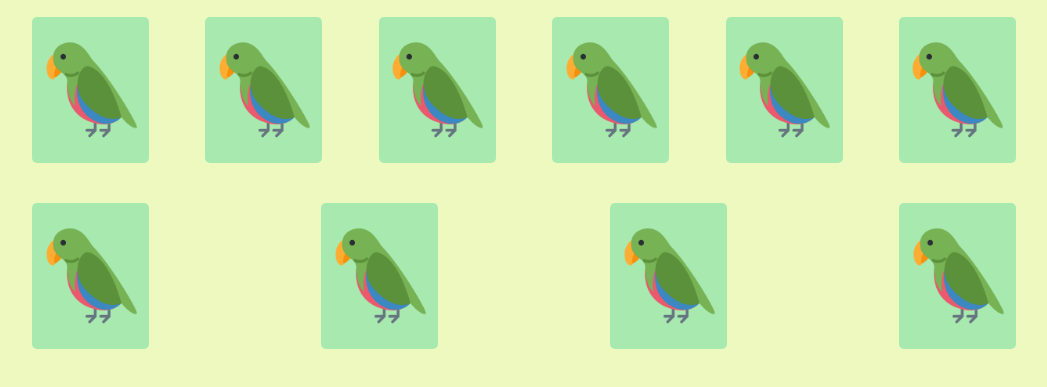
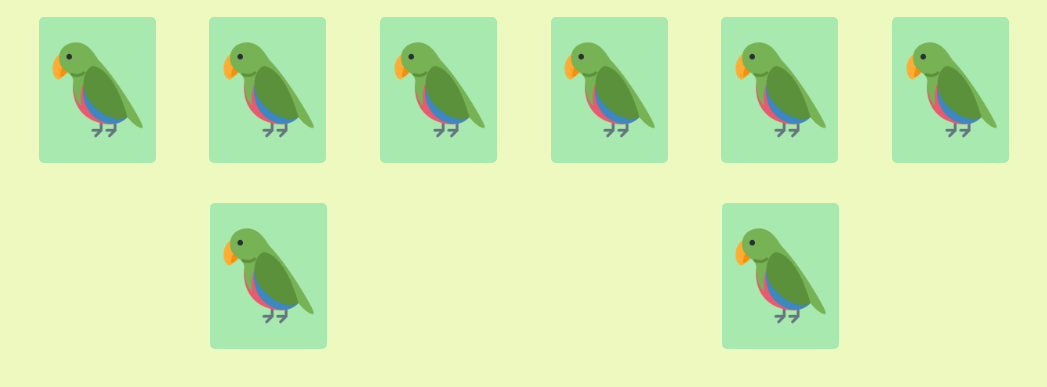
Before and after one commit to ErickCoelho/JogoDaMemoria, a plain HTML site: page index.html in a window 1280 px wide. Shown: the part 143-530 px from the top of the page, without its empty margins (116-1163 px from the left). Drawn offline with Linux system fonts and the light colour scheme.

Commit message:
print random cards quantity

```diff
--- a/css/style.css
+++ b/css/style.css
@@ -25,7 +25,7 @@ body {
     display: flex;
     flex-direction: row;
     flex-wrap: wrap;
-    justify-content: space-between;
+    justify-content: space-around;
     width: 80%;
     margin: auto;
 }
@@ -47,7 +47,7 @@ img{
 
 
 /* Estilos para telas menores */
-@media (max-width: 768px) {
+@media (max-width: 600px) {
     /* Estilos específicos para telas menores aqui */
     .title{
         font-size: 36px;
--- a/index.html
+++ b/index.html
@@ -10,16 +10,12 @@
 <body>
     <div class="title">Jogo da Memória</div>
     <div class="cardsbox">
+        <!--<div class="card"><img class="cardimage" src="assets/front.png"></div>
         <div class="card"><img class="cardimage" src="assets/front.png"></div>
         <div class="card"><img class="cardimage" src="assets/front.png"></div>
         <div class="card"><img class="cardimage" src="assets/front.png"></div>
         <div class="card"><img class="cardimage" src="assets/front.png"></div>
-        <div class="card"><img class="cardimage" src="assets/front.png"></div>
-        <div class="card"><img class="cardimage" src="assets/front.png"></div>
-        <div class="card"><img class="cardimage" src="assets/front.png"></div>
-        <div class="card"><img class="cardimage" src="assets/front.png"></div>
-        <div class="card"><img class="cardimage" src="assets/front.png"></div>
-        <div class="card"><img class="cardimage" src="assets/front.png"></div>
+        <div class="card"><img class="cardimage" src="assets/front.png"></div>-->
     </div>
 
     <!--<script src="https://unpkg.com/ionicons@5.4.0/dist/ionicons.js"></script>-->
--- a/js/scripts.js
+++ b/js/scripts.js
@@ -1 +1,22 @@
-// como fazer um timer em js?
+let cardsArray = ['bobrossparrot.gif', 'explodyparrot.gif', 'fiestaparrot.gif', 'metalparrot.gif', 'revertitparrot.gif', 'tripletsparrot.gif', 'unicornparrot.gif'];
+
+function comparador(){
+    return Math.random() - 0.5;
+}
+
+cardsArray.sort(comparador);
+
+let cardsQuant = 8;
+
+let gameCards = cardsArray.slice(0,cardsQuant/2);
+gameCards = gameCards.concat(gameCards).sort(comparador);
+
+//alert(gameCards);
+const cardsBox = document.querySelector(".cardsbox");
+for(let i = 0; i < cardsQuant; i++){
+    cardsBox.innerHTML += `<div class="card ${i}" onclick="openCard(this)"><img class="cardimage" src="assets/front.png"></div>`
+}
+
+function openCard(){
+
+}
```
Also changed, not shown: assets/desktop.png (deleted), assets/mobile.png (deleted), 1 other file.
